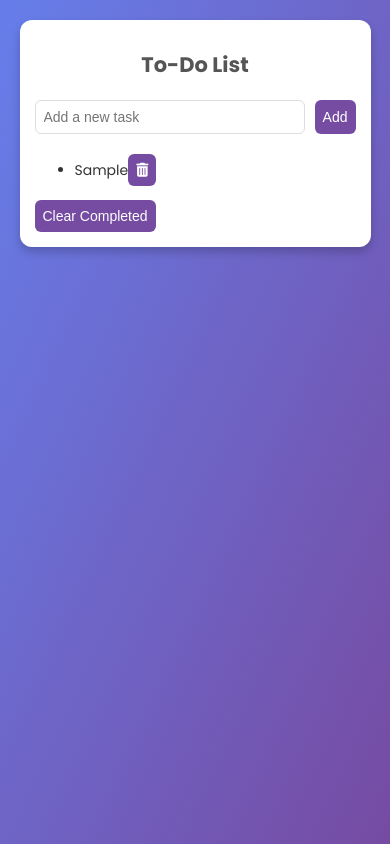
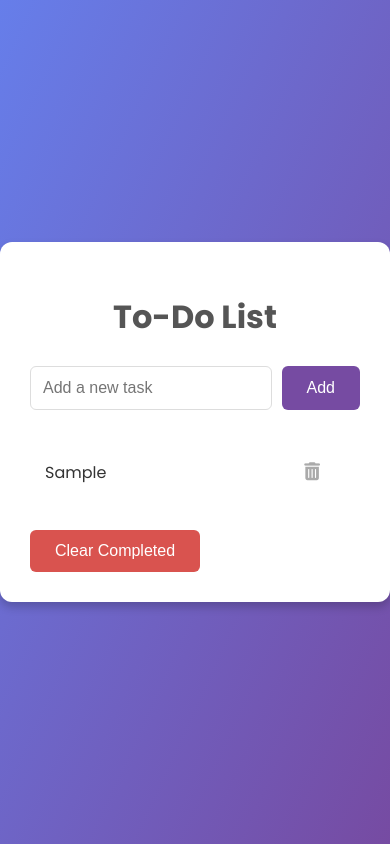
Before and after one commit to tomltd/tomltd.github.io, a website: page todo/index.html in a window 390 px wide. Both pictures are taken after typing "Sample" into the empty fields and a click on the button "Add". Drawn offline with Linux system fonts and the light colour scheme.

Commit message:
Add files via upload

```diff
--- a/todo/style.css
+++ b/todo/style.css
@@ -1,96 +1,116 @@
 body {
-    font-family: 'Poppins', sans-serif;
+    font-family: 'Poppins', sans-serif; /* Modern font */
     margin: 0;
     padding: 0;
-    background: linear-gradient(to bottom right, #667eea, #764ba2);
+    background: linear-gradient(to bottom right, #667eea, #764ba2); /* Gradient background */
     display: flex;
-    justify-content: center; /* Keep horizontal centering */
-    /* align-items: center;  Remove this line */
+    justify-content: center;
+    align-items: center;
     min-height: 100vh;
-    color: #333;
+    color: #333; /* Dark text for contrast */
 }
-
-/* Media Query for Mobile */
-@media (max-width: 400px) { /* Adjust breakpoint as needed */
-    body {
-        align-items: flex-start; /* Align to top on mobile */
-    }
-    .container {
-        padding: 15px; /* Further reduce padding on smaller screens */
-        font-size: 14px; /* Slightly smaller font size */
-        margin-top: 20px; /* Add some top margin */
-    }
-
-    input[type="text"], button {
-        padding: 8px; /* Reduce padding on smaller screens */
-        font-size: 14px; /* Slightly smaller font size */
-    }
-
-    h1 {
-      font-size: 1.5em; /* Smaller heading */
-    }
-}
-
-/* ... (rest of your CSS styles remain the same) */
 
 .container {
     background-color: #fff;
-    padding: 20px; /* Adjusted padding */
+    padding: 30px;
     border-radius: 12px;
-    box-shadow: 0 5px 10px rgba(0, 0, 0, 0.2);
-    width: 90%; /* Occupy most of the screen width */
-    max-width: 450px; /* Set a maximum width */
-    box-sizing: border-box; /* Include padding and border in width */
+    box-shadow: 0 5px 10px rgba(0, 0, 0, 0.2); /* Softer shadow */
+    width: 450px; /* Slightly wider */
 }
 
 h1 {
     text-align: center;
-    margin-bottom: 20px; /* Adjusted margin */
-    color: #555;
+    margin-bottom: 25px;
+    color: #555; /* Darker heading */
 }
 
 .input-area {
     display: flex;
-    margin-bottom: 20px;
+    margin-bottom: 25px;
 }
 
 input[type="text"] {
     flex-grow: 1;
-    padding: 10px; /* Adjusted padding */
+    padding: 12px;
     border: 1px solid #ddd;
     border-radius: 6px;
     margin-right: 10px;
-    font-size: 16px;
-    box-sizing: border-box;
+    font-size: 16px; /* Larger font */
+    box-sizing: border-box; /* Include padding in width */
 }
 
 button {
-    padding: 10px 20px; /* Adjusted padding */
-    background-color: #764ba2;
+    padding: 12px 25px;
+    background-color: #764ba2; /* Purple button */
     color: white;
     border: none;
     border-radius: 6px;
     cursor: pointer;
     font-size: 16px;
-    transition: background-color 0.3s ease;
-    box-sizing: border-box;
+    transition: background-color 0.3s ease; /* Smooth transition */
 }
 
-/* ... (rest of the CSS styles - li, delete-btn, clear-completed, etc. remain the same) */
+button:hover {
+    background-color: #667eea; /* Lighter purple on hover */
+}
 
-/* Media Query for Mobile */
-@media (max-width: 400px) { /* Adjust breakpoint as needed */
-    .container {
-        padding: 15px; /* Further reduce padding on smaller screens */
-        font-size: 14px; /* Slightly smaller font size */
-    }
+ul {
+    list-style: none;
+    padding: 0;
+    margin: 0;
+}
 
-    input[type="text"], button {
-        padding: 8px; /* Reduce padding on smaller screens */
-        font-size: 14px; /* Slightly smaller font size */
-    }
+li {
+    padding: 15px;
+    border-bottom: 1px solid #eee;
+    cursor: grab;
+    display: flex;
+    align-items: center;
+    transition: background-color 0.2s; /* Hover effect */
+}
 
-    h1 {
-      font-size: 1.5em; /* Smaller heading */
-    }
+li:hover {
+    background-color: #f8f8f8;
 }
+
+li:last-child {
+    border-bottom: none;
+}
+
+li span {
+    flex-grow: 1;
+    font-size: 16px;
+}
+
+li.dragging {
+    opacity: 0.7;
+    background-color: #f0f0f0;
+}
+
+li .delete-btn {
+    background: none;
+    border: none;
+    cursor: pointer;
+    color: #aaa;
+    margin-left: 10px;
+    font-size: 18px;
+    transition: color 0.2s;
+}
+
+li .delete-btn:hover {
+    color: #777;
+}
+
+#clear-completed {
+    margin-top: 20px;
+    background-color: #d9534f; /* Red button for clearing */
+}
+
+#clear-completed:hover {
+    background-color: #c9302c;
+}
+
+/* Optional: Add a font from Google Fonts */
+/* <link rel="preconnect" href="https://fonts.googleapis.com">
+<link rel="preconnect" href="https://fonts.gstatic.com" crossorigin>
+<link href="https://fonts.googleapis.com/css2?family=Poppins:wght@400;700&display=swap" rel="stylesheet"> */
```
